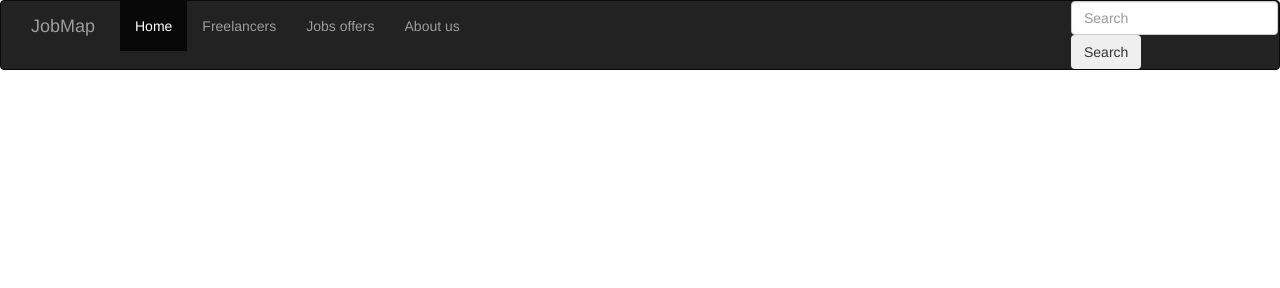
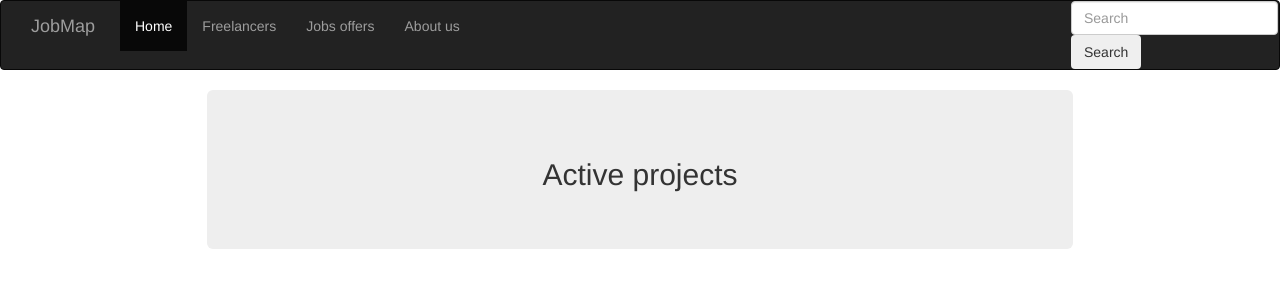
Before and after one commit to itamar27/Web-services-final-project-client, a plain HTML site: page JobList/index.html in a window 1280 px wide. Drawn offline with nearby package versions, Linux system fonts and the light colour scheme; no server answers.

Commit message:
header for job list update

```diff
--- a/JobList/index.html
+++ b/JobList/index.html
@@ -38,7 +38,17 @@
         </div>
     </nav>
 
+
+
     <div class="container-fluid" id="main-container">
+
+        <div class="jumbotron jumbotron-fulid">
+            <div class="row-fluid text-center">
+                <h2 class="header">
+                    Active projects
+                </h2>
+            </div>
+        </div>
         <ul class="list-groups" id="job-list">
         </ul>
     </div>
```
